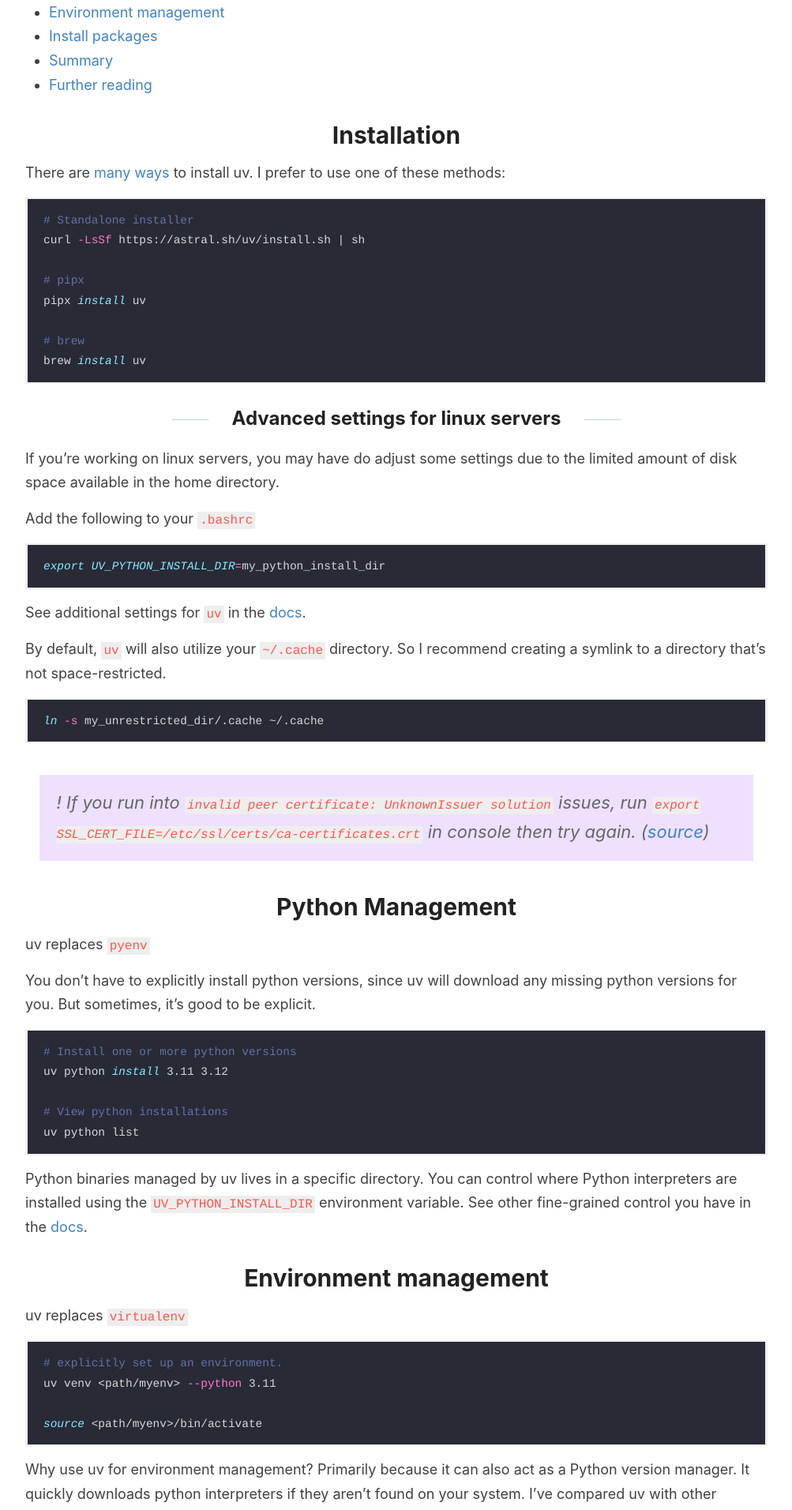
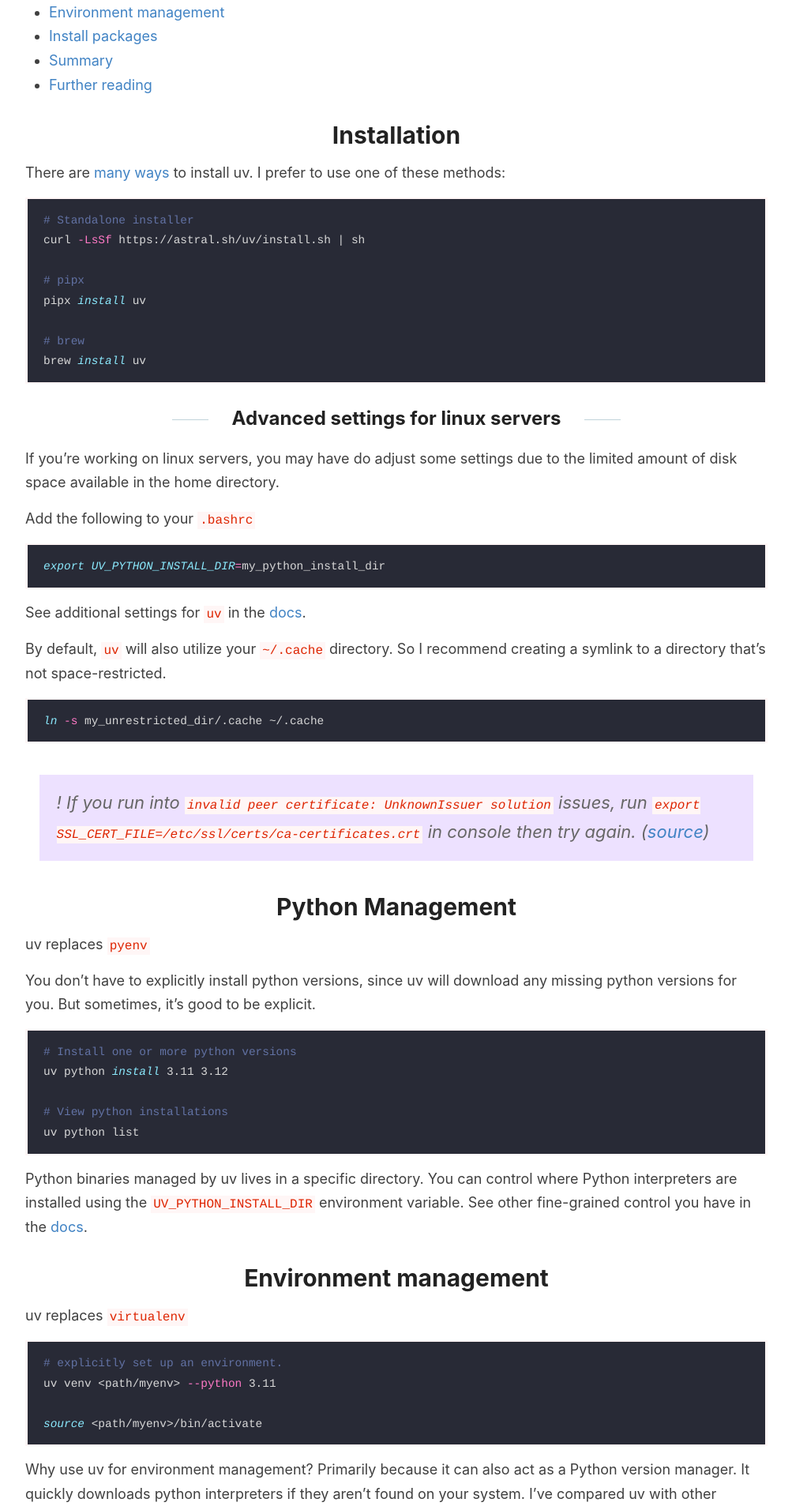
Before and after one commit to kfchou/kfchou.github.io, a Jekyll site: the page built from _posts/2025-1-16-ode-to-uv.md, in a window 1280 px wide. Shown: the part 517-2429 px from the top of the page at 79% size, without its empty margins (138-1141 px from the left). Built offline with Jekyll 4.4.1, drawn with Linux system fonts in a browser that asks for light colours; comment, search, counter and statistics services are not loaded.

Commit message:
improve highlight contrast

```diff
--- a/_sass/_darcula.scss
+++ b/_sass/_darcula.scss
@@ -11,8 +11,8 @@
 }
 
 .highlighter-rouge {
-    background-color: #eee;
-    color: #FF554A;
+    background-color: #fff6f6;
+    color: #de2400;
     padding: 2px 3px;
     font-size: 16px;
 }
--- a/_sass/_highlights.scss
+++ b/_sass/_highlights.scss
@@ -12,8 +12,8 @@
 }
 
 .highlighter-rouge {
-  background-color: #eee;
-  color: #FF554A;
+  background-color: #fff6f6;
+  color: #de2400;
   padding: 2px 3px;
 }
 
```
